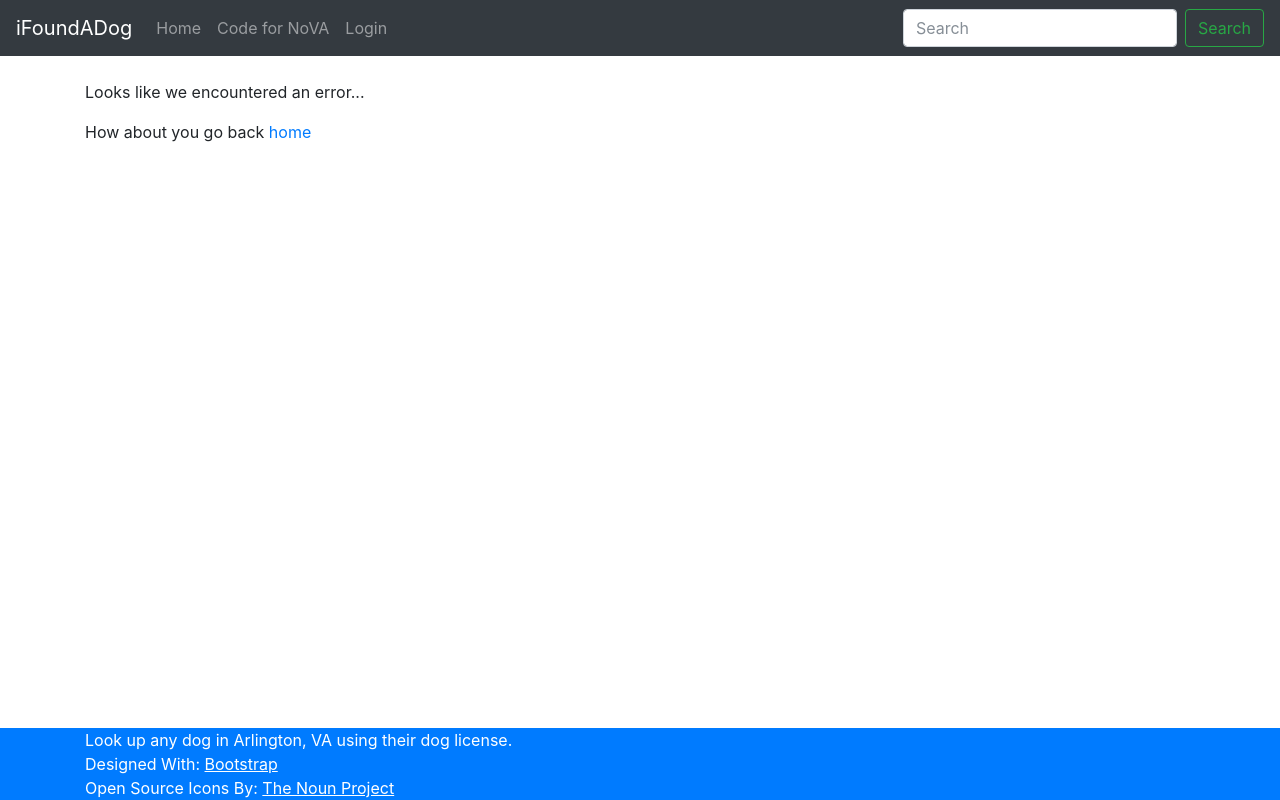
After one commit to cmhedrick/ifoundadog, a Django app: template site_ifoundadog/templates/500.html in a window 1280 px wide. The commit adds this page. Run offline with Django 3.2, Linux system fonts and the light colour scheme; the template is opened without the code that fills it, so the values that code supplies are empty; some libraries are stand-ins or nearby versions.

Commit message:
4 added error handling for 404 and 500

```diff
--- /dev/null
+++ b/site_ifoundadog/templates/500.html
@@ -0,0 +1,14 @@
+{% extends "base.html" %}
+{% block title %}404{% endblock %}
+{% block excss %}
+{% endblock %}
+{% block content %}
+<main class="container">
+  <div class="row">
+    <div class="col-sm-12">
+        <p>Looks like we encountered an error...</p>
+        <p>How about you go back <a href="/">home</a></p>
+    </div>
+  </div>
+</main>
+{% endblock %}
--- a/site_ifoundadog/templates/base.html
+++ b/site_ifoundadog/templates/base.html
@@ -103,7 +103,7 @@
       </div>
     </footer>
     <script src="/static/js/jquery-3.2.1.slim.min.js" integrity="sha384-KJ3o2DKtIkvYIK3UENzmM7KCkRr/rE9/Qpg6aAZGJwFDMVNA/GpGFF93hXpG5KkN" crossorigin="anonymous"></script>
-    <script>window.jQuery || document.write('<script src="js/jquery.min.js"><\/script>')</script>
+    <script>window.jQuery || document.write('<script src="/static/js/jquery.min.js"><\/script>')</script>
     <script src="/static/js/popper.min.js"></script>
     <script src="/static/js/bootstrap.min.js"></script>
     {% block exscript %}{% endblock %}
```
Also changed, not shown: site_ifoundadog/templates/404.html (added, +14 -0 lines), site_ifoundadog/urls.py (line endings or trailing spaces), 1 other file.
